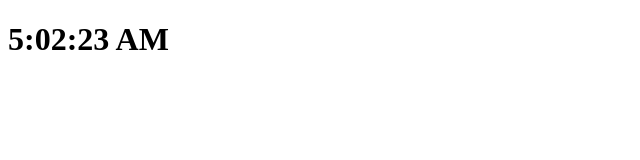
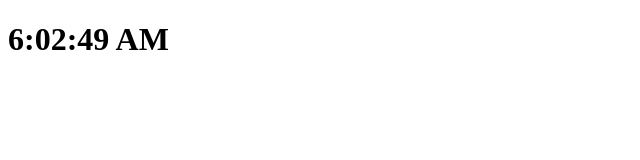
Before and after one commit to russellgoldenberg/test-actions, a website: page index.html in a window 1280 px wide. Shown: the full height of the page, 0-640 px from the left. Drawn offline with Linux system fonts and the light colour scheme.

Commit message:
Deploying to gh-pages from  @ 949ae750db83cffe888fbb6e89845eb121ac95c0 🚀

```diff
--- a/index.html
+++ b/index.html
@@ -10,7 +10,7 @@
   <head></head>
   <body>
 		<h1>
-		5:02:23 AM
+		6:02:49 AM
 		</h1>
   </body>
 </html>
```
